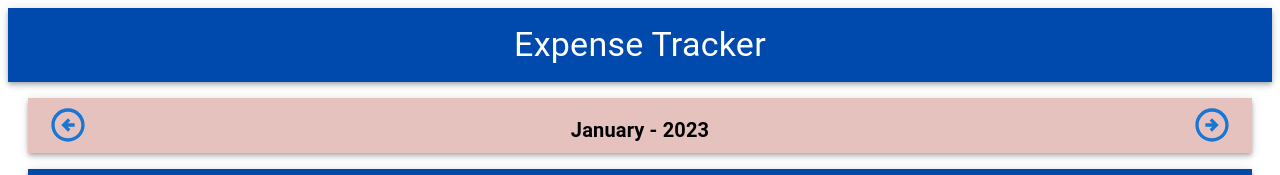
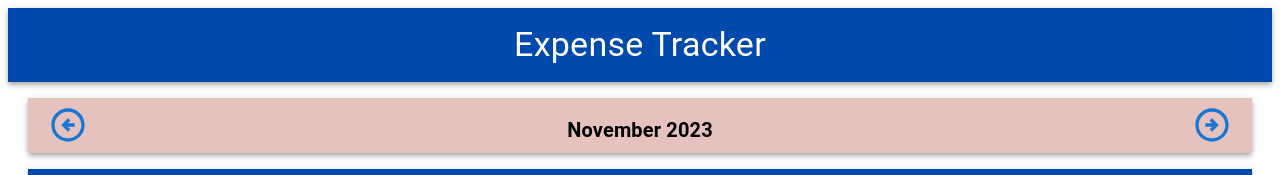
Before and after one commit to agneslily4709/expense-tracker, a React (Create React App) app: page / in a window 1280 px wide. Shown: the top 175 px of the page. Built offline with nearby package versions, Linux system fonts and the light colour scheme; the HTML template or start-up script is replaced by a standard one.

Commit message:
Implement Month navigation functionality

```diff
--- a/src/components/MonthSlider.jsx
+++ b/src/components/MonthSlider.jsx
@@ -1,20 +1,35 @@
-import React from 'react'
+import React,{useState,useContext} from 'react'
 import Box from '@mui/material/Box';
 import AppBar from '@mui/material/AppBar';
 import Button from "@mui/material/Button"
 import Typography from '@mui/material/Typography';
 import ArrowCircleRightOutlinedIcon from '@mui/icons-material/ArrowCircleRightOutlined';
 import ArrowCircleLeftOutlinedIcon from '@mui/icons-material/ArrowCircleLeftOutlined';
+import { BudgetDataContext } from '../context/budgetContext.js'
+
 const MonthSlider = () => {
-  return (
-        <Box sx={{ flexGrow: 1}}>
-        <AppBar position="static" sx={{p:1,backgroundColor:"#e6c2bf",height:"55px",textAlign:"center",color:"black",display:"flex",flexDirection:"row", justifyContent: 'space-between'}}>
-        <Button variant="text"><ArrowCircleLeftOutlinedIcon sx={{ fontSize: 40 }}/></Button>
-            <Typography variant="h6" sx={{p:1}}><Box component="span" sx={{ fontWeight: "bold"}}>January - 2023</Box></Typography>
-            <Button variant="text"><ArrowCircleRightOutlinedIcon sx={{ fontSize: 40 }}/></Button>
-        </AppBar>
-      </Box>
-  )
-}
+        const {currentMonth,setCurrentMonth} = useContext(BudgetDataContext)
+        const goToPreviousMonth = () => {
+                setCurrentMonth((prevMonth) => new Date(prevMonth.getFullYear(), prevMonth.getMonth() - 1));
+        };
 
-export default MonthSlider
+        const goToNextMonth = () => {
+                setCurrentMonth((prevMonth) => new Date(prevMonth.getFullYear(), prevMonth.getMonth() + 1));
+        };
+
+        return (
+                <Box sx={{ flexGrow: 1 }}>
+                <AppBar position="static" sx={{ p: 1, backgroundColor: "#e6c2bf", height: "55px", textAlign: "center", color: "black", display: "flex", flexDirection: "row", justifyContent: 'space-between' }}>
+                <Button variant="text" onClick={goToPreviousMonth}><ArrowCircleLeftOutlinedIcon sx={{ fontSize: 40 }} /></Button>
+                <Typography variant="h6" sx={{ p: 1 }}>
+                <Box component="span" sx={{ fontWeight: "bold" }}>
+                        {new Intl.DateTimeFormat('en-US', { month: 'long', year: 'numeric' }).format(currentMonth)}
+                </Box>
+                </Typography>
+                <Button variant="text" onClick={goToNextMonth}><ArrowCircleRightOutlinedIcon sx={{ fontSize: 40 }} /></Button>
+                </AppBar>
+                </Box>
+        );
+        };
+
+        export default MonthSlider;
--- a/src/context/budgetContext.js
+++ b/src/context/budgetContext.js
@@ -31,13 +31,16 @@ width: 160,
 const BudgetContext = ({children}) => {
         const [rows, setRows] = useState(expenseRows);
         const [editData, setEditData] = useState(null);
+        const [currentMonth, setCurrentMonth] = useState(new Date());
         const data = {
                 userName:"Agnes Lily",
                 rows: rows,
                 cols : expenseCols,
                 setRows:setRows,
                 editData:editData,
-                setEditData:setEditData
+                setEditData:setEditData,
+                currentMonth:currentMonth,
+                setCurrentMonth:setCurrentMonth
         }
 
         return (
```
